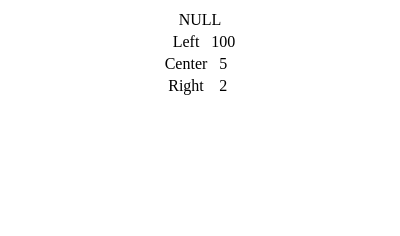
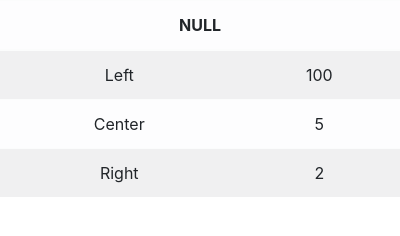
Before and after one commit to Parryword/Wikipedia-Bias-Indentifier, a browser extension: page popup.html in a window 400 px wide. Drawn offline with nearby package versions, Linux system fonts and the light colour scheme.

Commit message:
popup css

```diff
--- a/TODO.txt
+++ b/TODO.txt
@@ -1,4 +1,4 @@
 I. Extension fails if the title is italicized.
 II. Show the number of failed evaluations in popup.
 III. Add options center-left and center-right bias
-VI. Rework/improve tab change detection
+VI. Rework/improve tab change detection DONE
--- a/popup.html
+++ b/popup.html
@@ -3,19 +3,25 @@
 <head>
 	<meta charset="utf-8">
 	<meta name="viewport" content="width=device-width, initial-scale=1">
+	<link rel="stylesheet" href="https://cdn.jsdelivr.net/npm/bootstrap@4.3.1/dist/css/bootstrap.min.css" integrity="sha384-ggOyR0iXCbMQv3Xipma34MD+dH/1fQ784/j6cY/iJTQUOhcWr7x9JvoRxT2MZw1T" crossorigin="anonymous">
 	<title></title>
 </head>
-<body>
+<body class="text-light">
 	<div style="text-align:center;">
 
-		<table style="margin:auto;">
-			<tr><td id="title" colspan="2">NULL</td></tr>
-			<tr><td>Left</td><td id="left">100</td></tr>
-			<tr><td>Center</td><td id="center">5</td></tr>
-			<tr><td>Right</td><td id="right">2</td></tr>
+		<table class="table table-striped table-light" style="margin:auto;">
+			<thead>
+				<tr><th id="title" colspan="2">NULL</th></tr>
+			</thead>
+
+			<tbody>
+				<tr><td>Left</td><td id="left">100</td></tr>
+				<tr><td>Center</td><td id="center">5</td></tr>
+				<tr><td>Right</td><td id="right">2</td></tr>
+			</tbody>
+
 		</table>
 
-		<!--<button id="clickme">click me</button>-->
 	</div>
 
 	<script type="text/javascript" src="popup.js"></script>
```
